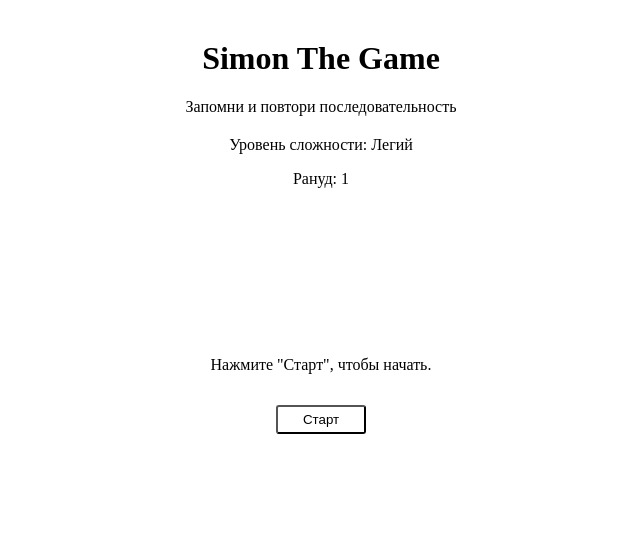
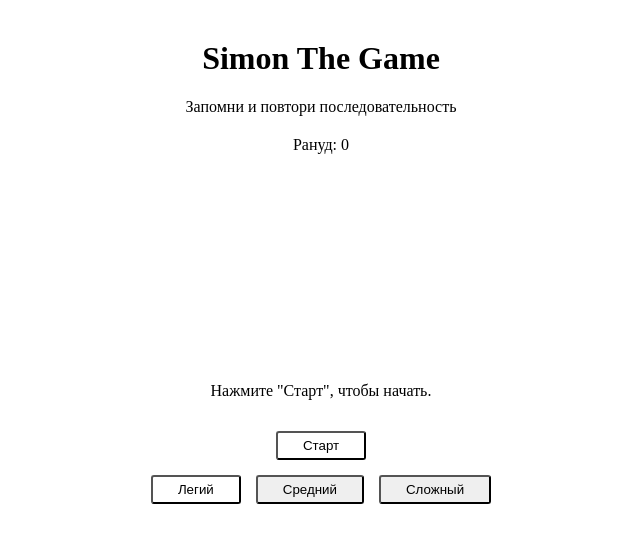
Before and after one commit to Albina25/simon-the-game, a Vue app: page / in a window 1280 px wide. Shown: the top 542 px of the page, without its empty margins (319-959 px from the left). Built offline with nearby package versions, Linux system fonts and the light colour scheme; the HTML template or start-up script is replaced by a standard one.

Commit message:
fix: add buttons for difficult, add textStage

```diff
--- a/src/assets/scss/reset.scss
+++ b/src/assets/scss/reset.scss
@@ -3,7 +3,6 @@
   padding: 0;
   box-sizing: border-box;
   font-family: Verdana, Helvetica, Arial, sans-serif;
-  font-weight: 550;
 }
 
 *,
--- a/src/components/FieldCell.vue
+++ b/src/components/FieldCell.vue
@@ -1,7 +1,12 @@
 <template>
   <div class="filed-cell">
     <span
-      :class="['cell', cell.sequence > 0 ? 'filed-cell-active' : '']"
+      :class="[
+        'cell',
+        cell.sequence > 0 && cell.randomSelected === true
+          ? 'filed-cell-active'
+          : '',
+      ]"
     ></span>
   </div>
 </template>
@@ -21,18 +26,32 @@ export default {
 <style scoped lang="scss">
 .filed-cell {
   .cell {
-    width: 50px;
-    height: 50px;
+    width: 70px;
+    height: 70px;
     background: var(--gray-20white);
-    margin: 5px;
+    margin: 10px;
     display: inline-block;
     cursor: pointer;
-    transition: 0.4s;
-    transform-style: preserve-3d;
+    transition: 0.2s;
   }
+
   .filed-cell-active {
-    background-color: var(--green);
-    transform: rotateX(180deg);
+    animation-duration: 1s;
+    animation-fill-mode: both;
+    animation-name: pulse;
+  }
+
+  @keyframes pulse {
+    0% {
+      transform: scale3d(1, 1, 1);
+    }
+    50% {
+      transform: scale3d(1.05, 1.05, 1.05);
+    }
+    100% {
+      background-color: var(--green);
+      transform: scale3d(1, 1, 1);
+    }
   }
 }
 </style>
--- a/src/components/PlayingField.vue
+++ b/src/components/PlayingField.vue
@@ -1,7 +1,6 @@
 <template>
   <div class="playing-field">
     <div>
-      <p class="difficult">Уровень сложности: {{ currentDifficult }}</p>
       <p>Рануд: {{ round }}</p>
     </div>
     <div class="field">
@@ -9,9 +8,44 @@
       </field-cell>
     </div>
     <div class="action">
-      <p>Нажмите "Старт", чтобы начать.</p>
-      <button class="btn btn-start action__btn-start" @click="start">
+      <p>{{ textStage }}</p>
+      <button
+        :class="[
+          'btn',
+          'btn-start',
+          this.playing === true ? 'btn-start_disabled' : '',
+        ]"
+        @click="start"
+      >
         Старт
+      </button>
+    </div>
+    <div class="difficult">
+      <button
+        :class="[
+          'btn',
+          'btn-difficult',
+          this.delay === 1500 ? 'btn-difficult--active' : '',
+        ]"
+        @click="checkDifficult('slow')"
+      >
+        Легий
+      </button>
+      <button
+        :class="[
+          'btn',
+          'btn-difficult',
+          this.delay === 1000 ? 'btn-difficult--active' : '',
+        ]"
+        @click="checkDifficult('normal')"
+      >
+        Средний
+      </button>
+      <button
+        :class="['btn', this.delay === 400 ? 'btn-difficult--active' : '']"
+        @click="checkDifficult('fast')"
+      >
+        Сложный
       </button>
     </div>
   </div>
@@ -27,23 +61,39 @@ export default {
   },
   data() {
     return {
-      round: 1,
-      difficult: ["Легий", "Средний", "Сложный"],
-      currentDifficult: "Легий",
+      round: 0,
       numberOfCells: 4,
       cells: [],
+      delay: 1500,
+      //number: 1,
+      sequence: [],
+      playing: false,
     };
   },
   beforeMount() {
     this.createPlayingField();
   },
+  computed: {
+    textStage() {
+      if (this.playing && this.round === this.sequence.length) {
+        return "Повторите последовательность. Если Вы ошибетесь, то игру придется начать с самого начала.";
+      } else if (this.playing && this.round !== this.sequence.length) {
+        return "Запомните последовательность.";
+      } else {
+        return 'Нажмите "Старт", чтобы начать.';
+      }
+    },
+  },
   methods: {
     start() {
+      this.round++;
       this.createPlayingField();
-      this.getRandomCells();
+      this.getRandomCells(this.round);
+      this.playing = true;
     },
     createPlayingField() {
       this.cells = [];
+      this.sequence = [];
       for (let i = 0; i < this.numberOfCells; i++) {
         this.cells.push({
           id: i,
@@ -53,17 +103,36 @@ export default {
         });
       }
     },
-    getRandomCells() {
-      for (let i = 0; i < 3; i++) {
+    checkDifficult(difficult) {
+      switch (difficult) {
+        case "slow":
+          this.delay = 1500;
+          break;
+        case "normal":
+          this.delay = 1000;
+          break;
+        case "fast":
+          this.delay = 400;
+          break;
+      }
+      this.createPlayingField();
+      this.playing = false;
+    },
+    getRandomCells(round) {
+      let i = 1;
+      let timer = setInterval(() => {
         const index = this.getRandomInt(this.numberOfCells);
-
-        if (this.cells[index].randomSelected === false) {
-          this.cells[index].randomSelected = true;
-          this.cells[index].sequence = i + 1;
-        } else {
-          i--;
+        this.cells[index].randomSelected = true;
+        this.sequence.push(this.cells[index].id);
+        this.cells[index].sequence = i;
+        setTimeout(() => {
+          this.cells[index].randomSelected = false;
+        }, this.delay - 10);
+        if (i === round) {
+          clearInterval(timer);
         }
-      }
+        i++;
+      }, this.delay);
     },
     getRandomInt(max) {
       return Math.floor(Math.random() * max);
@@ -72,7 +141,6 @@ export default {
 };
 </script>
 
-<!-- Add "scoped" attribute to limit CSS to this component only -->
 <style scoped lang="scss">
 .playing-field {
   width: 500px;
@@ -81,7 +149,7 @@ export default {
 .field {
   display: flex;
   flex-wrap: wrap;
-  width: 120px;
+  width: 180px;
   background: var(--gray-60white);
   margin: 20px auto;
 }
@@ -95,9 +163,19 @@ export default {
   margin: 15px;
   color: var(--white);
   background-color: var(--green);
+  &_disabled {
+    background-color: var(--gray-60white);
+  }
 }
 
 .difficult {
   color: var(--gray-20white);
 }
+
+.btn-difficult {
+  margin-right: 15px;
+  &--active {
+    background-color: var(--green);
+  }
+}
 </style>
```
